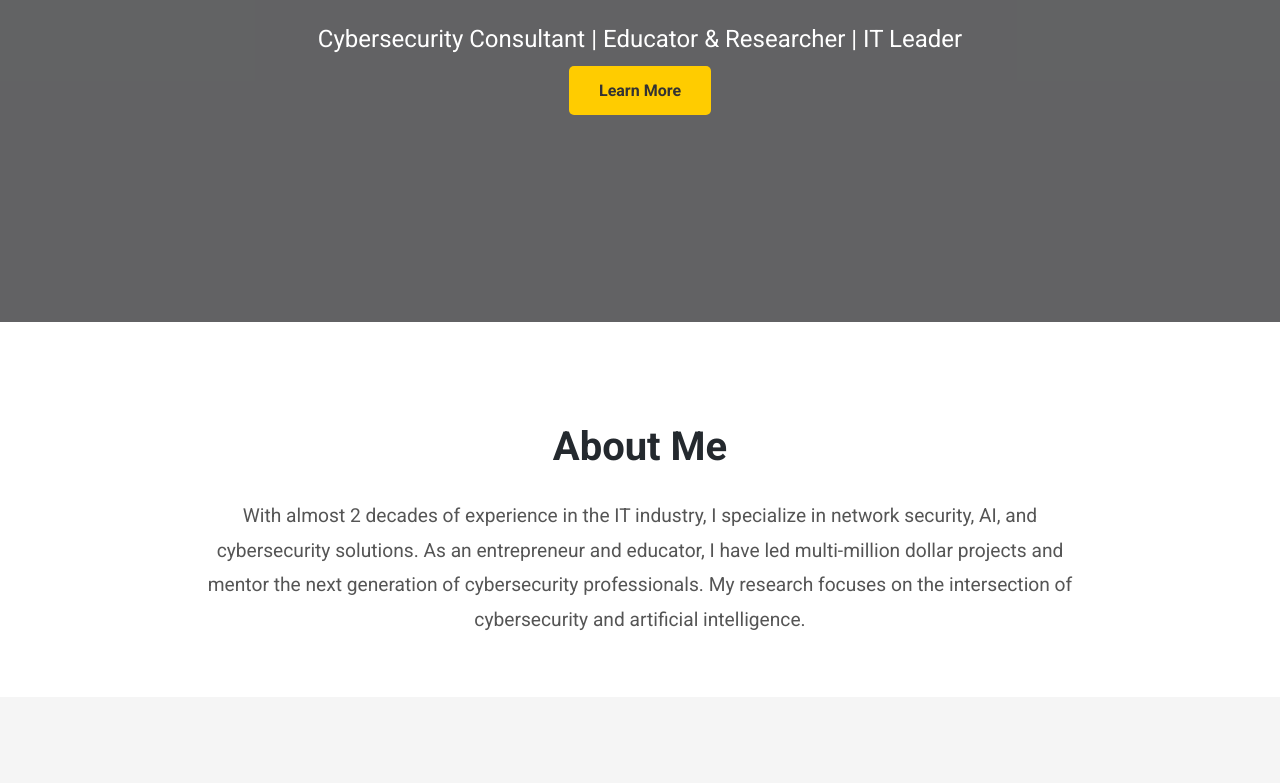
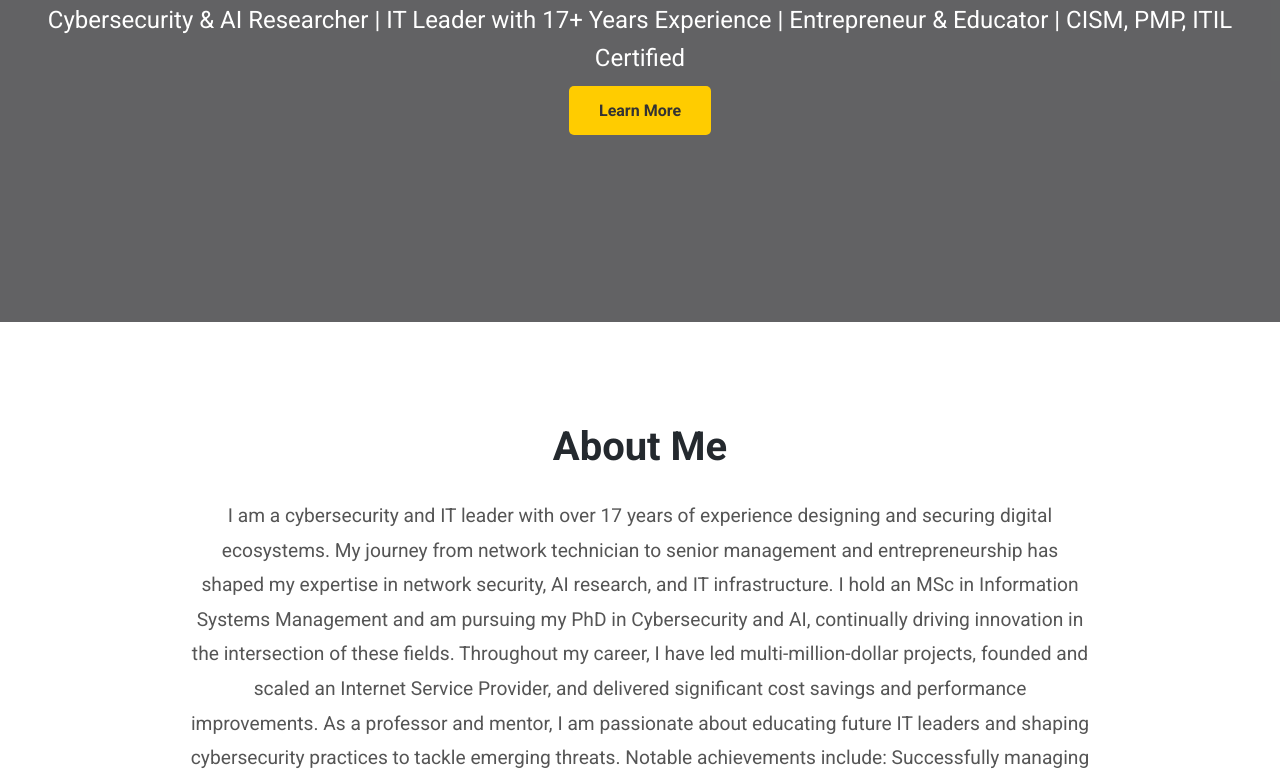
Before and after one commit to sohhrab/sohhrab.github.io, a plain HTML site: page index.html in a window 1280 px wide. Shown: the part 428-1211 px from the top of the page. Drawn offline with Linux system fonts and the light colour scheme.

Commit message:
Update index.html

```diff
--- a/index.html
+++ b/index.html
@@ -33,7 +33,7 @@
     <section class="hero">
         <div class="hero-content">
             <h1>Sohrab Farooq</h1>
-            <p>Cybersecurity Consultant | Educator & Researcher | IT Leader</p>
+            <p>Cybersecurity & AI Researcher | IT Leader with 17+ Years Experience | Entrepreneur & Educator | CISM, PMP, ITIL Certified</p>
             <a href="#about" class="btn-primary">Learn More</a>
         </div>
     </section>
@@ -42,7 +42,15 @@
     <section id="about" class="about">
         <div class="container">
             <h2>About Me</h2>
-            <p>With almost 2 decades of experience in the IT industry, I specialize in network security, AI, and cybersecurity solutions. As an entrepreneur and educator, I have led multi-million dollar projects and mentor the next generation of cybersecurity professionals. My research focuses on the intersection of cybersecurity and artificial intelligence.</p>
+            <p>I am a cybersecurity and IT leader with over 17 years of experience designing and securing digital ecosystems. My journey from network technician to senior management and entrepreneurship has shaped my expertise in network security, AI research, and IT infrastructure. I hold an MSc in Information Systems Management and am pursuing my PhD in Cybersecurity and AI, continually driving innovation in the intersection of these fields. Throughout my career, I have led multi-million-dollar projects, founded and scaled an Internet Service Provider, and delivered significant cost savings and performance improvements. As a professor and mentor, I am passionate about educating future IT leaders and shaping cybersecurity practices to tackle emerging threats.
+
+Notable achievements include:
+
+    Successfully managing high-stakes incident response teams at Rogers Communications, reducing downtime and safeguarding business operations.
+    Founding Aryan Technologies ISP and delivering a 40% revenue increase while driving digital transformation for clients.
+    Implementing robust, scalable network security frameworks, reducing cyber incidents and boosting performance by 48%.
+
+I am always eager to connect with professionals who are equally passionate about cybersecurity, AI, and IT leadership.</p>
         </div>
     </section>
 
```
